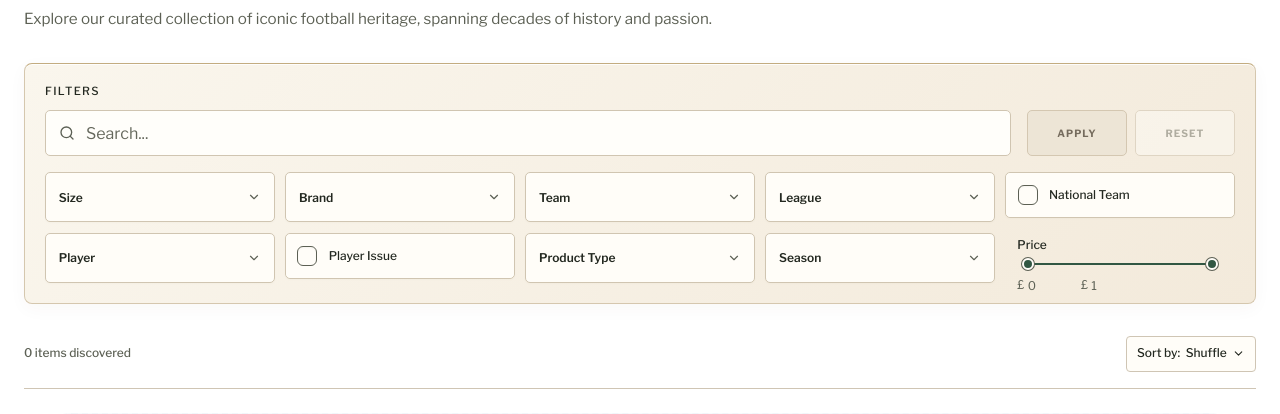
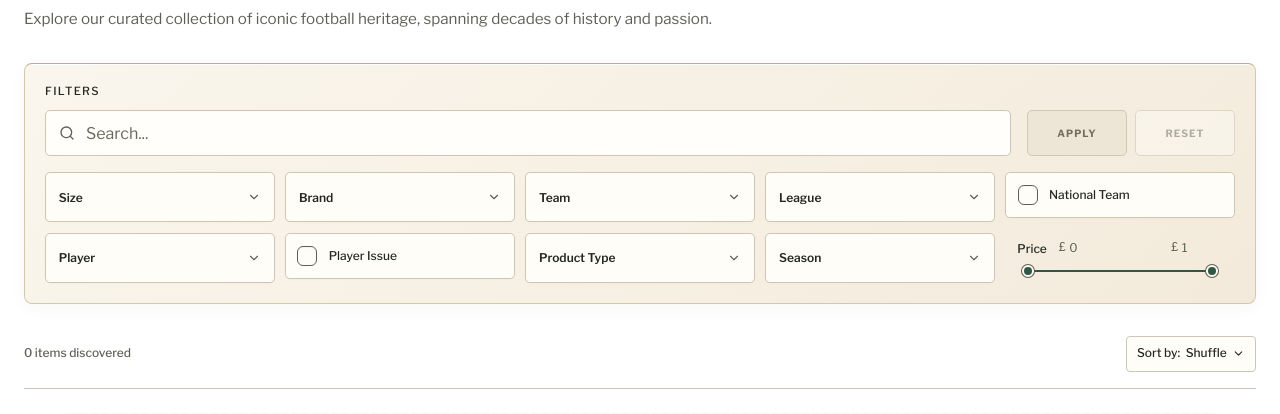
Before and after one commit to VitoAntonioPagone/kitaly, a Flask app: page / in a window 1280 px wide. Shown: the part 251-665 px from the top of the page. Run offline with Flask 3, Linux system fonts and the light colour scheme; data that the repository does not hold is empty; some libraries are stand-ins or nearby versions; some web fonts are replaced.

Commit message:
Keep range amounts on the price heading baseline

```diff
--- a/static/css/catalogue-renovation.css
+++ b/static/css/catalogue-renovation.css
@@ -846,7 +846,7 @@ body.catalogue-renovated .catalog-price-filter > .catalog-price-panel {
     color: var(--ink); font-family: 'Libre Franklin', sans-serif;
 }
 .price-inline-label { align-self: center; font-size: 12px; font-weight: 500; }
-body.catalogue-renovated .catalog-price-panel .price-number-fields { display: flex; justify-content: flex-end; gap: 12px; min-width: 0; }
+body.catalogue-renovated .catalog-price-panel .price-number-fields { grid-column: 2; grid-row: 1; display: flex; justify-content: space-between; gap: 8px; min-width: 0; }
 body.catalogue-renovated .catalog-price-panel .price-number-fields > div { min-width: 0; max-width: 82px; }
 body.catalogue-renovated .catalog-price-panel .price-input-wrap { display: flex; align-items: center; margin: 0; padding: 0; height: 24px; gap: 3px; border: 0; border-bottom: 1px solid transparent; border-radius: 0; background: transparent; box-shadow: none; }
 body.catalogue-renovated .catalog-price-panel .price-input-wrap:focus-within { border-bottom-color: var(--ink); }
```
